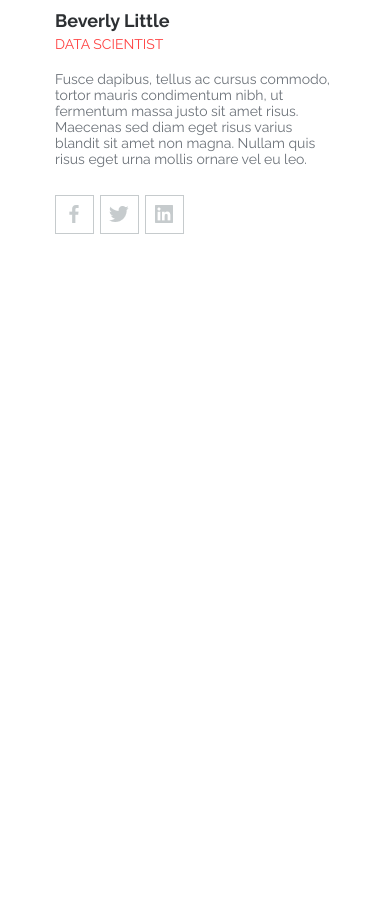
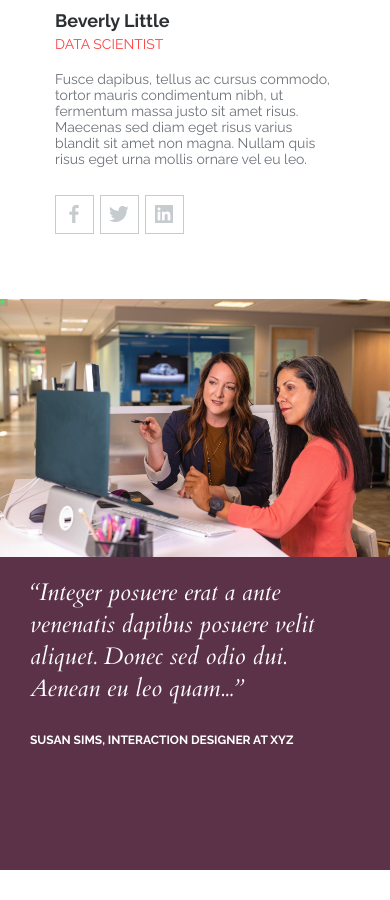
Before and after one commit to xJustNeko/active_box, a website built with Parcel: page index.html in a window 390 px wide. Shown: the part 5995-6895 px from the top of the page. Before the commit the page ends 6264 px from the top, so only its background shows below. Built offline with nearby package versions, Linux system fonts and the light colour scheme.

Commit message:
section slider

```diff
--- a/index.html
+++ b/index.html
@@ -267,6 +267,26 @@
             </div>
         </div>
     </section>
+    <section class="slaider">
+        <div class="slaider__container">
+            <div class="slaider__wrapper">
+                <div class="slaider__main">
+                    <div class="slaider__left__side"> <img src="./assets/bg.png" alt="slider"> </div>
+                    <div class="slaider__right__side">
+                        <div class="slaider__right__side__text">
+                            <div class="slaider__right__side__text__h">
+                                <h2> “Integer posuere erat a ante venenatis dapibus posuere velit aliquet. Donec sed
+                                    odio
+                                    dui. Aenean eu leo quam...” </h2>
+                            </div>
+                            <div class="slaider__right__side__text__signature">
+                                <h6>Susan Sims, Interaction Designer at XYZ</h6>
+                            </div>
+                        </div>
+                    </div>
+                </div>
+            </div>
+    </section>
 </body>
 
 </html>
--- a/index.less
+++ b/index.less
@@ -8,6 +8,7 @@
 @import "./styles/icons.less";
 @import "./styles/samples.less";
 @import "./styles/team.less";
+@import "./styles/slider.less";
 
 body {
     font-family: @Raleway;
--- /dev/null
+++ b/styles/slider.less
@@ -0,0 +1,89 @@
+.slaider {
+    margin: 30px 0 30px 0;
+    &__wrapper {
+        background: @purple;
+    }
+    &__main {
+        display: flex;
+        justify-content: space-between;
+        @media screen and (max-width: 770px) {
+            flex-direction: column;
+        }
+    }
+    &__left__side {
+        width: 50%;
+        @media screen and (max-width: 770px) {
+            width: 100%;
+        }
+        img {
+            min-height: 490px;
+            @media screen and (max-width: 1080px) {
+                min-height: 332px;
+            }
+            @media screen and (max-width: 770px) {
+                min-height: 200px;
+            }
+        }
+    }
+    &__right__side {
+        width: 50%;
+        max-width: 769px;
+        padding: 0 60px;
+        @media screen and (max-width: 1080px) {
+            padding: 0 80px;
+        }
+        @media screen and (max-width: 770px) {
+            width: 100%;
+        }
+        @media screen and (max-width: 770px) {
+            padding: 0 30px;
+        }
+
+        &__text {
+            padding-top: 116px;
+            max-width: 471px;
+            @media screen and (max-width: 1080px) {
+                padding-top: 80px;
+                max-width: 471px;
+            }
+            @media screen and (max-width: 770px) {
+                padding-top: 20px;
+            }
+
+            &__h {
+                h2 {
+                    font-family: Cardo;
+                    font-size: 36px;
+                    font-style: italic;
+                    font-weight: 400;
+                    line-height: 49px;
+                    color: @white;
+                    @media screen and (max-width: 1080px) {
+                        font-size: 24px;
+                        line-height: 32px;
+                    }
+                }
+            }
+            &__signature {
+                h6 {
+                    font-size: 13px;
+                    font-weight: 700;
+                    line-height: 15px;
+                    color: @white;
+                    text-transform: uppercase;
+                    @media screen and (max-width: 1080px) {
+                        font-size: 12px;
+                        line-height: 14px;
+                    }
+                    @media screen and (max-width: 770px) {
+                        padding-bottom: 95px;
+                    }
+                }
+            }
+        }
+    }
+    &__radio {
+        display: flex;
+        justify-content: center;
+    }
+}
--- a/styles/variables.less
+++ b/styles/variables.less
@@ -4,6 +4,7 @@
 @gray-saparator: #babbc5;
 @black: #000;
 @red: #ff4343;
+@purple: #5c3249;
 @Cardo: "Cardo", sans-serif;
 @Raleway: "Raleway", sans-serif;
 @gray-backgroun-color: #252b49af;
```
Also changed, not shown: dist/index.html, 3 other files.
